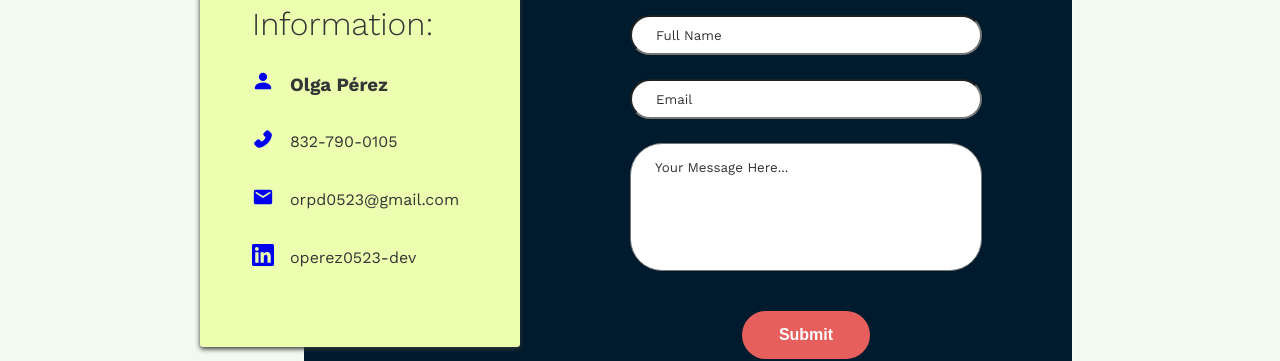
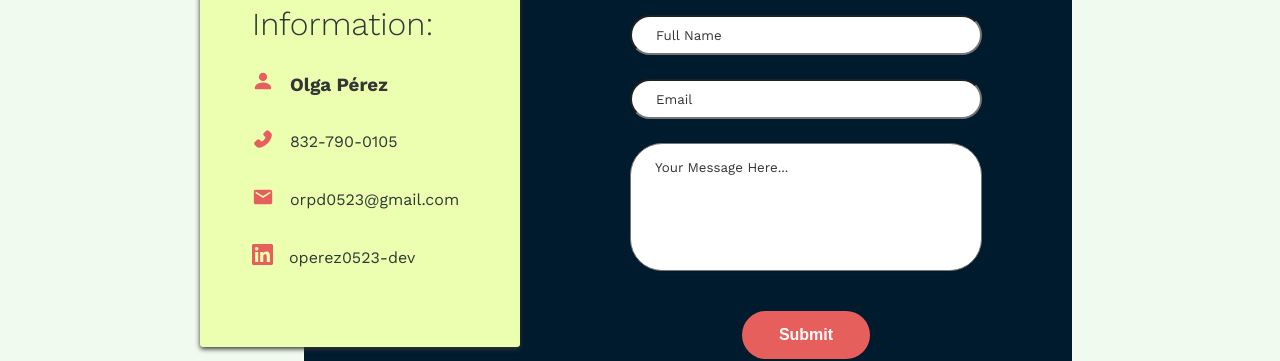
Before and after one commit to orpd0523/portfolio, a React (Create React App) app: page /contact in a window 1280 px wide. Shown: the part 273-634 px from the top of the page. Built offline with nearby package versions, Linux system fonts and the light colour scheme.

Commit message:
adjusted social links

```diff
--- a/src/pages/ContactPage/ContactPage.js
+++ b/src/pages/ContactPage/ContactPage.js
@@ -29,7 +29,7 @@ function ContactPage() {
               <div className="contact__square">
                 <div className="hero__hold">
                   <Link to="/about">
-                    <BsPersonFill className="hero__icon" size={22} />
+                    <BsPersonFill className="hero__icon contact__color4" size={22} />
                   </Link>
                 </div>
                 <Link to="/about" style={{ textDecoration: "none" }}>
@@ -39,7 +39,7 @@ function ContactPage() {
               <div className="contact__square">
                 <div className="hero__hold">
                   <a href="tel:+1832-790-0105" rel="phone number">
-                    <AiFillPhone className="hero__icon" size={22} />
+                    <AiFillPhone className="contact__color5" size={22} />
                   </a>
                 </div>
                 <a
@@ -53,7 +53,7 @@ function ContactPage() {
               <div className="contact__square">
                 <div className="hero__hold">
                   <a href="mailto:orpd0523@gmail.com?subject=" rel="email">
-                    <MdEmail className="hero__icon" size={22} />
+                    <MdEmail className="hero__icon contact__color3" size={22} />
                   </a>
                 </div>
                 <a
@@ -70,7 +70,7 @@ function ContactPage() {
                     rel="noreferrer"
                     href="https://www.linkedin.com/in/operez0523-dev"
                   >
-                    <SiLinkedin className="hero__icon" size={22} />
+                    <SiLinkedin className="hero__icon contact__color1" size={21} />
                   </a>
                 </div>
                 <a
--- a/src/pages/ContactPage/ContactPage.scss
+++ b/src/pages/ContactPage/ContactPage.scss
@@ -73,6 +73,66 @@
         color: $yellow;
       }
     }
+    &__color1 {
+      color: $pink;
+      &:hover {
+        color: $linkedin-blue;
+      }
+      &:active {
+        color: $yellow;
+      }
+      &:visited {
+        color: $white;
+      }
+    }
+    &__color2 {
+      color: $pink;
+      &:hover {
+        color: $black;
+      }
+      &:active {
+        color: $yellow;
+      }
+      &:visited {
+        color: $white;
+      }
+    }
+    &__color3 {
+      color: $pink;
+      &:hover {
+        color: $purple;
+      }
+      &:active {
+        color: $yellow;
+      }
+      &:visited {
+        color: $white;
+      }
+    }
+    &__color4 {
+      color: $pink;
+      &:hover {
+        color: $palette-dark-blue;
+      }
+      &:active {
+        color: $yellow;
+      }
+      &:visited {
+        color: $white;
+      }
+    }
+    &__color5 {
+      color: $pink;
+      &:hover {
+        color: $green;
+      }
+      &:active {
+        color: $yellow;
+      }
+      &:visited {
+        color: $white;
+      }
+    }
     &__title3 {
       color: $char-black;
       max-width: 6rem;
```
